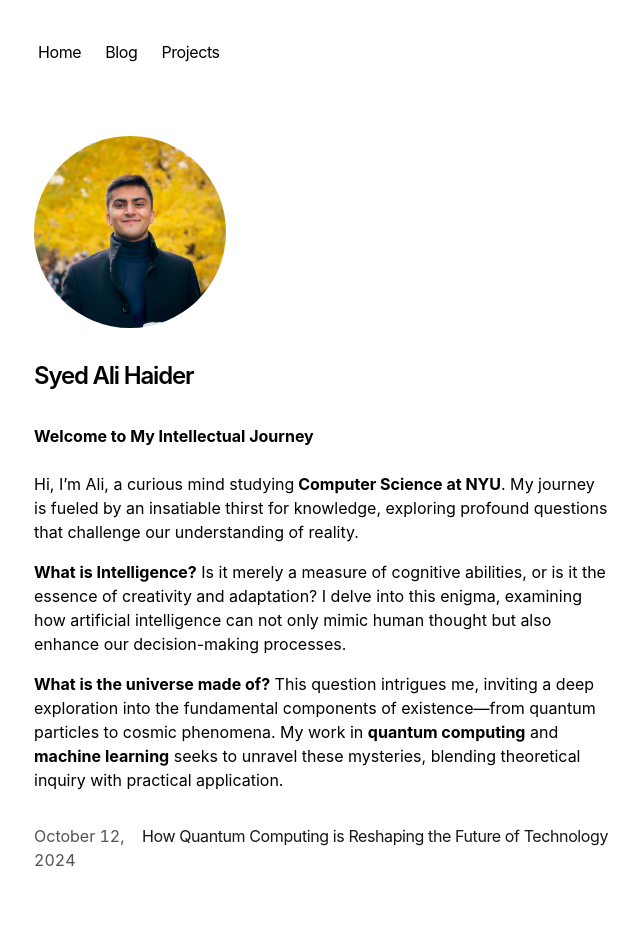
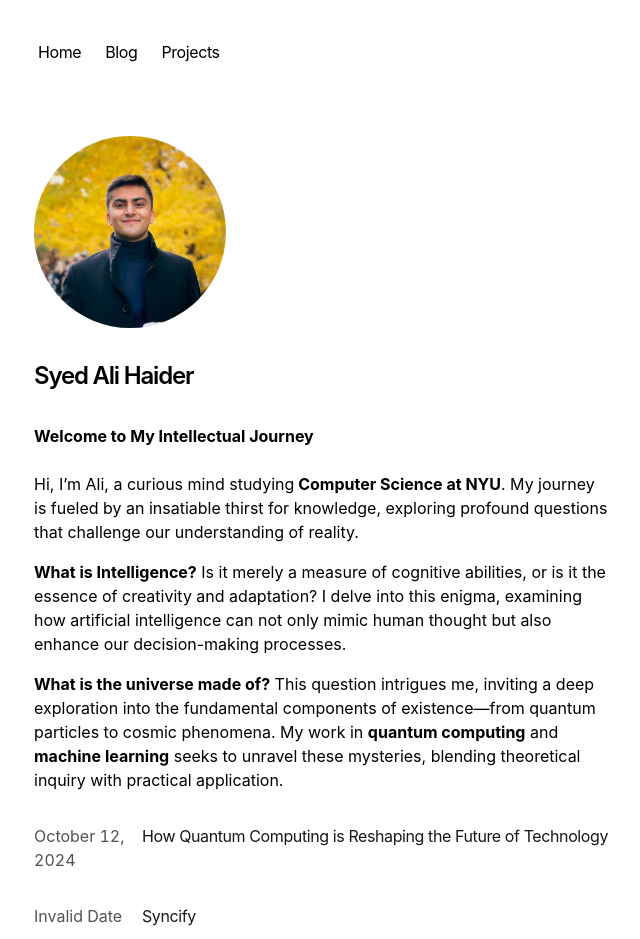
Before and after one commit to s-haider10/portfolio-blog, a Next.js app: page / in a window 1280 px wide. Shown: the top 939 px of the page, without its empty margins (318-958 px from the left). Built offline with nearby package versions, Linux system fonts and the light colour scheme.

Commit message:
update 1.3.5.1

```diff
--- a/app/components/projectList.tsx
+++ b/app/components/projectList.tsx
@@ -15,18 +15,18 @@ export function ProjectPosts() {
           }
           return 1;
         })
-        .map((post) => (
+        .map((project) => (
           <Link
-            key={post.slug}
+            key={project.slug}
             className="flex flex-col space-y-1 mb-4"
-            href={`/projects/${post.slug}`}
+            href={`/projects/${project.slug}`}
           >
             <div className="w-full flex flex-col md:flex-row space-x-0 md:space-x-2">
               <p className="text-neutral-600 dark:text-neutral-400 w-[100px] tabular-nums">
-                {formatDate(post.metadata.publishedAt, false)}
+                {formatDate(project.metadata.publishedAt, false)}
               </p>
               <p className="text-neutral-900 dark:text-neutral-100 tracking-tight">
-                {post.metadata.title}
+                {project.metadata.title}
               </p>
             </div>
           </Link>
--- a/app/page.tsx
+++ b/app/page.tsx
@@ -1,4 +1,5 @@
 import { BlogPosts } from "app/components/posts";
+import { ProjectPosts } from "app/components/projectList";
 
 export default function Page() {
   return (
@@ -44,6 +45,9 @@ export default function Page() {
       <div className="my-8">
         <BlogPosts />
       </div>
+      <div className="my-8">
+        <ProjectPosts />
+      </div>
     </section>
   );
 }
--- a/app/projects/posts/project1.mdx
+++ b/app/projects/posts/project1.mdx
@@ -1,6 +1,6 @@
 ---
 title: "Syncify"
-publishedAt: "2024-5-15"
+publishedAt: "2024-15-5"
 summary: "Syncify Rec Sys for music"
 ---
 
--- a/app/sitemap.ts
+++ b/app/sitemap.ts
@@ -1,7 +1,7 @@
 import { getBlogPosts } from "app/blog/utils";
 import { getProjectPosts } from "app/projects/utils"; // Import the function to get project data
 
-export const baseUrl = "https://portfolio-blog-starter.vercel.app";
+export const baseUrl = "https://syedhaider.vercel.app";
 
 export default async function sitemap() {
   // Get blog posts for the sitemap
```
